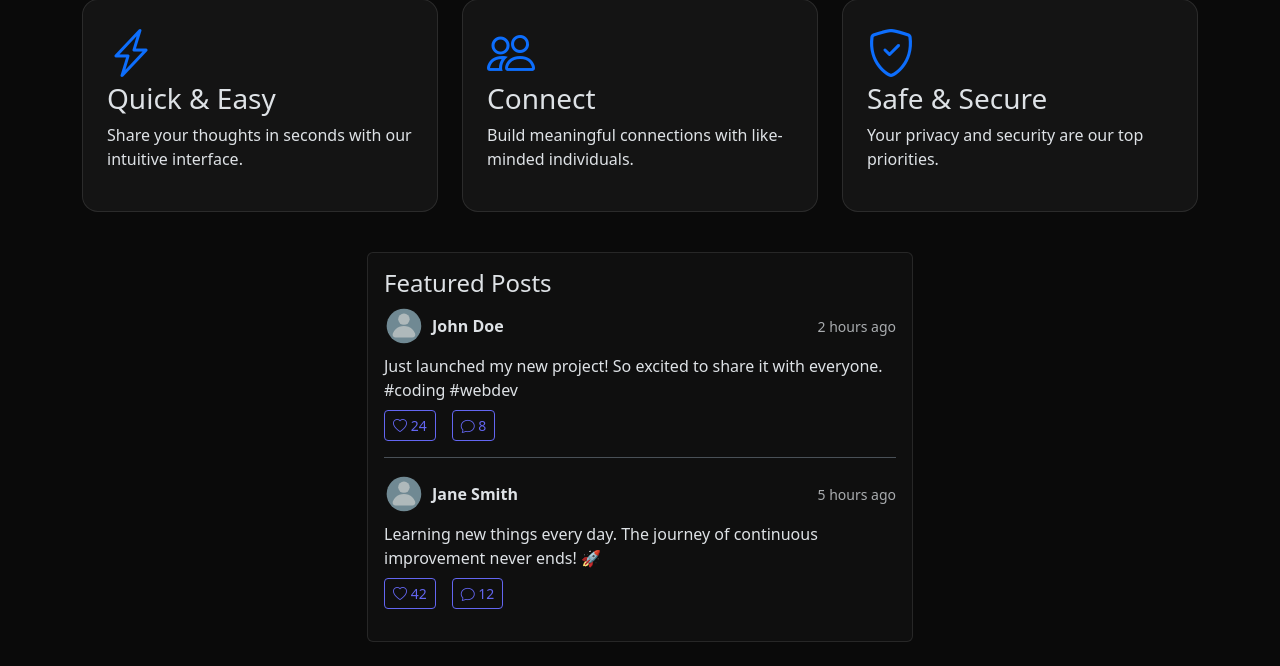
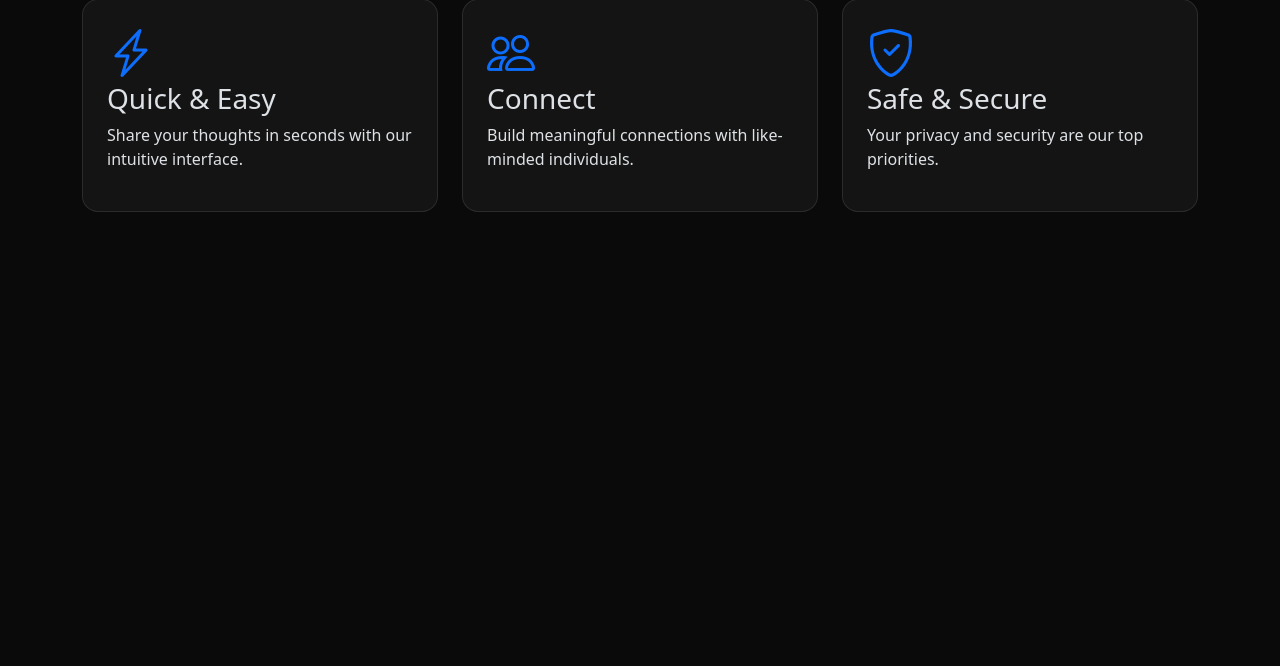
Before and after one commit to Fus3n/microlog, a Node server app: page / in a window 1280 px wide. Shown: the part 460-1126 px from the top of the page. After the commit the page ends 672 px from the top, so only its background shows below. Run offline with Node 20, Linux system fonts and the light colour scheme; some libraries are stand-ins or nearby versions.

Commit message:
Update README and improve homepage layout
- Revised README to clarify the platform's status as "not yet" fully functional.
- Refactored the homepage layout in index.ejs
- Updated navigation partial to improve the styling of the notifications link.

```diff
--- a/views/index.ejs
+++ b/views/index.ejs
@@ -29,7 +29,7 @@
                         <p>Build meaningful connections with like-minded individuals.</p>
                     </div>
                 </div>
-            <div class="col-md-4">
+                <div class="col-md-4 ">
                     <div class="feature-card">
                         <i class="bi bi-shield-check display-5 mb-3 text-primary"></i>
                         <h3>Safe & Secure</h3>
@@ -37,40 +37,6 @@
                     </div>
                 </div>
             </div>
-
-        <div class="row mb-4">
-            <div class="col-md-6 offset-md-3">
-                <div class="card post-card">
-                    <div class="card-body">
-                        <h4 class="card-title">Featured Posts</h4>
-                        <div class="mb-3 border-bottom pb-3">
-                            <div class="d-flex align-items-center mb-2">
-                                <img width="40" src="/images/default_profile.svg" class="rounded-circle me-2" alt="User">
-                                <strong>John Doe</strong>
-                                <small class="text-muted ms-auto">2 hours ago</small>
-                            </div>
-                            <p class="mb-2">Just launched my new project! So excited to share it with everyone. #coding #webdev</p>
-                            <div class="d-flex gap-3">
-                                <button class="btn btn-sm btn-outline-primary"><i class="bi bi-heart"></i> 24</button>
-                                <button class="btn btn-sm btn-outline-primary"><i class="bi bi-chat"></i> 8</button>
-                            </div>
-                        </div>
-                        <div class="mb-3">
-                            <div class="d-flex align-items-center mb-2">
-                                <img width="40" src="/images/default_profile.svg" class="rounded-circle me-2" alt="User">
-                                <strong>Jane Smith</strong>
-                                <small class="text-muted ms-auto">5 hours ago</small>
-                            </div>
-                            <p class="mb-2">Learning new things every day. The journey of continuous improvement never ends! 🚀</p>
-                            <div class="d-flex gap-3">
-                                <button class="btn btn-sm btn-outline-primary"><i class="bi bi-heart"></i> 42</button>
-                                <button class="btn btn-sm btn-outline-primary"><i class="bi bi-chat"></i> 12</button>
-                            </div>
-                        </div>
-                    </div>
-                </div>
-            </div>
-        </div>
         </div>
     </body>
 </html>
--- a/views/partials/_nav.ejs
+++ b/views/partials/_nav.ejs
@@ -42,9 +42,9 @@
                             <% } else { %>
                                 <li><a class="dropdown-item" href="#">You have no notifications</a></li>
                         <% } %>
-                        <li class="dropdown-item text-center py-0">
-                            <a href="/notifications" class="btn btn-sm btn-link text-decoration-none">
-                                <i class="bi bi-eye"></i> See all
+                        <li>
+                            <a href="/notifications" class="dropdown-item text-center text-primary">
+                                <i class="bi bi-eye w-full"></i> See all
                             </a>
                         </li>
                     </ul>
```
Also changed, not shown: README.md. Lines whose indentation alone changed are shown as unchanged.
